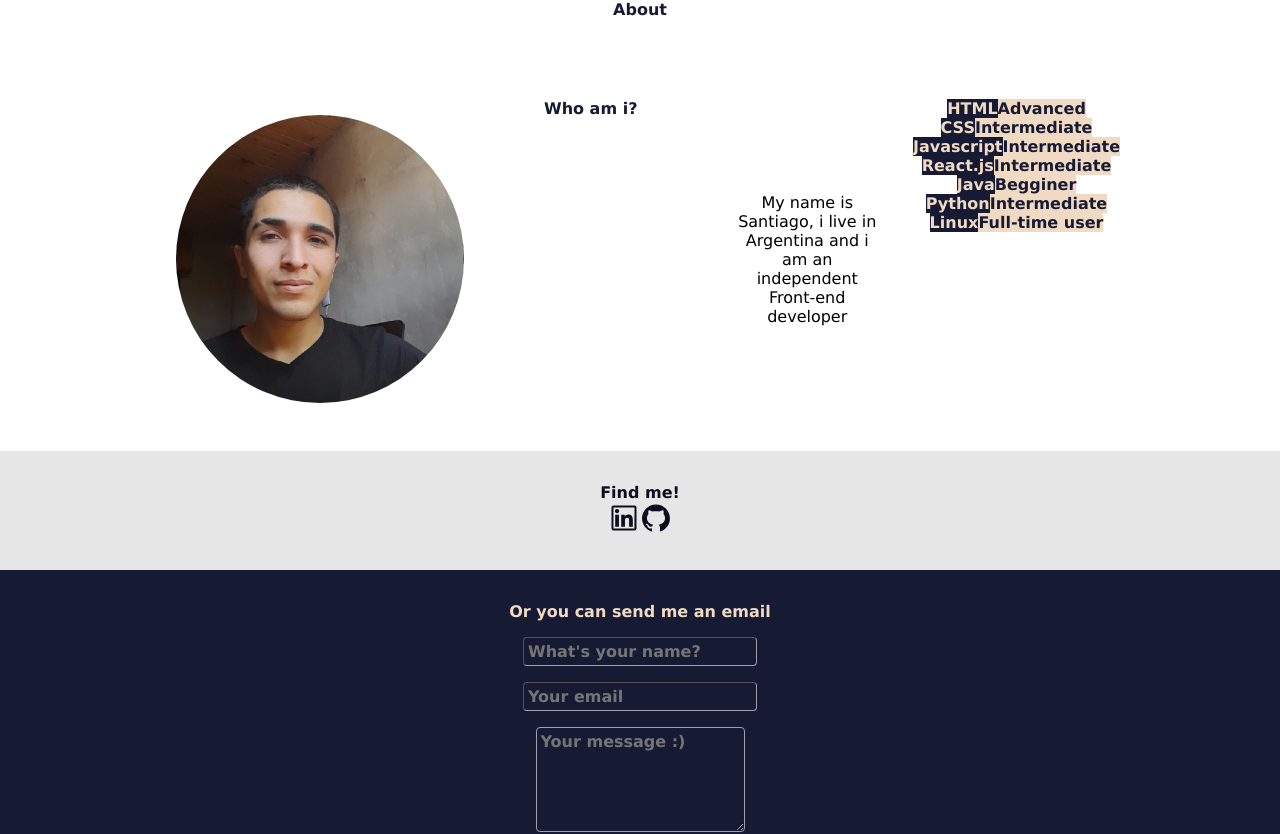
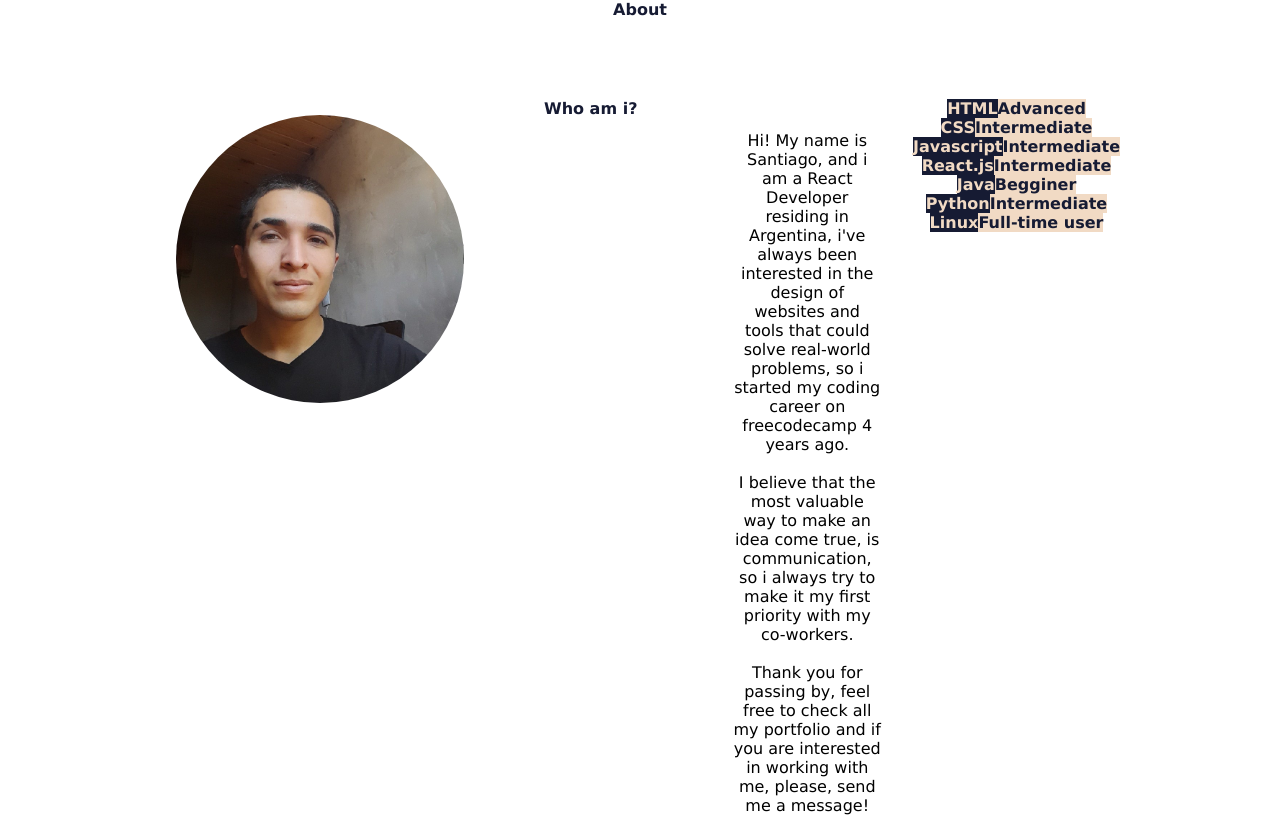
Before and after one commit to NewtonHead/portfolio, a React (Create React App) app: page / in a window 1280 px wide. Shown: the part 880-1714 px from the top of the page. Built offline with nearby package versions, Linux system fonts and the light colour scheme.

Commit message:
updated my desc

```diff
--- a/src/components/About/About.jsx
+++ b/src/components/About/About.jsx
@@ -9,10 +9,21 @@ function About() {
     <section id="about">
       <h1 id="aboutTitle" className="title text-centered bold oxford-blue">About</h1>
       <div className="container">
-        <img src="/images/portfolio-image.jpg" alt="" srcset="" id="me"/>
+        <img src="/images/portfolio-image.jpg" alt="" srcset="" id="me" className="flex-centered"/>
         <h2 id="whoami" className="title text-centered bold oxford-blue">Who am i?</h2>
-        <p id="paragraph" className="flex-centered text-centered">My name is Santiago, i live in Argentina
-        and i am an independent Front-end developer
+        <p id="paragraph" className="flex-centered text-centered">
+          Hi! My name is Santiago, and i am a React Developer residing
+          in Argentina, i've always been interested in the design of websites
+          and tools that could solve real-world problems, so i started my coding
+          career on freecodecamp 4 years ago. <br /> <br />
+
+          I believe that the most valuable way to make an idea come true, is
+          communication, so i always try to make it my first priority with
+          my co-workers. <br /> <br />
+
+          Thank you for passing by, feel free to check all my portfolio and if
+          you are interested in working with me, please, send me a message!
+
         </p>
 
         <ul id="skills">
```
